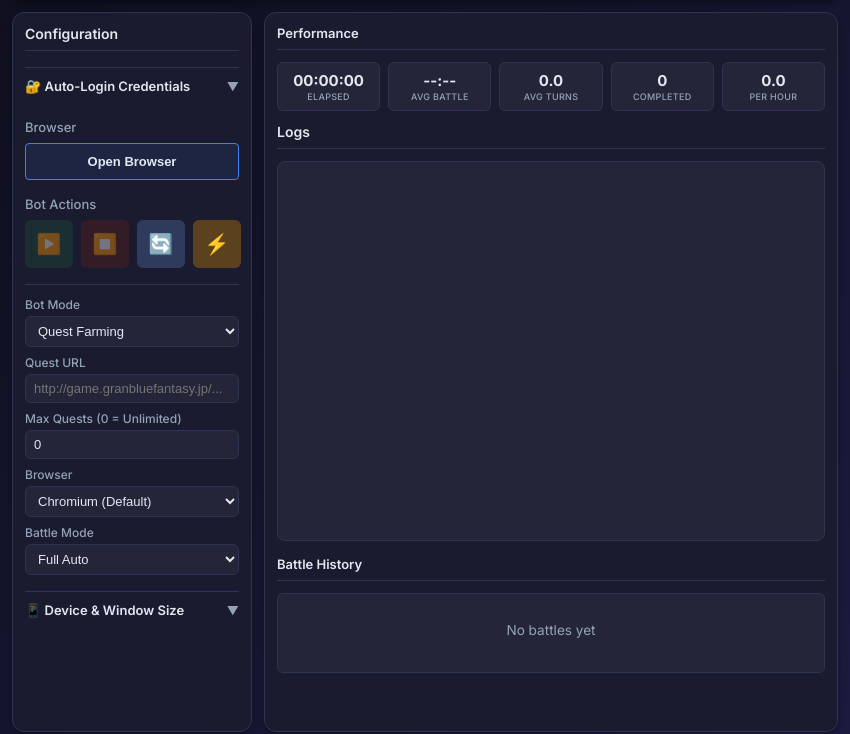
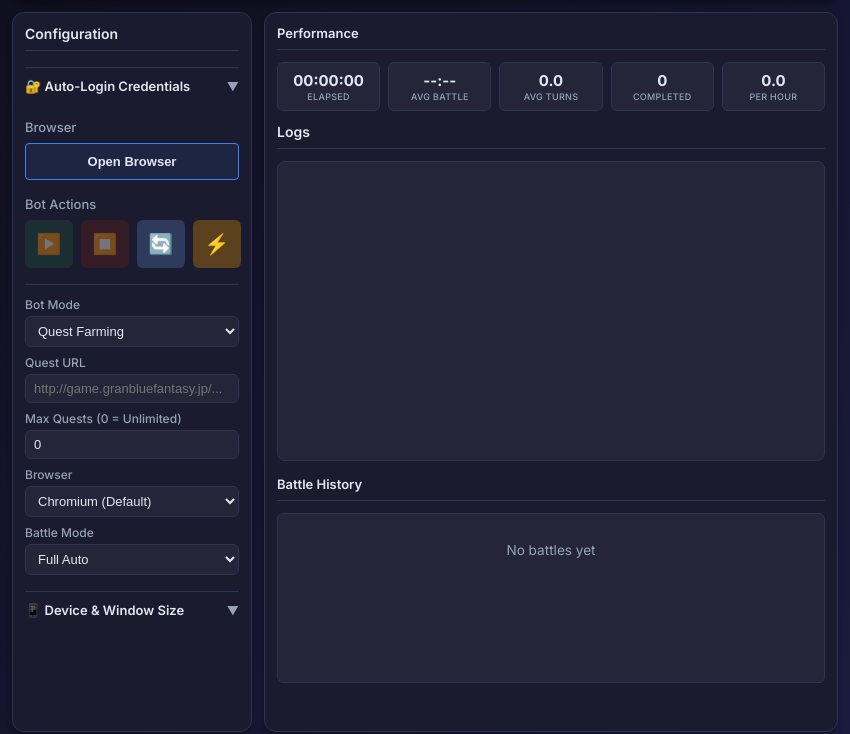
Before and after one commit to gwanen/ganenblue-js, an Electron app: page src/gui/index.html in a window 850 px wide. Shown: the part 66-800 px from the top of the page. Drawn offline with Linux system fonts and the light colour scheme; no server answers.

Commit message:
style: rebalance log and battle history heights for better visibility

```diff
--- a/src/gui/index.html
+++ b/src/gui/index.html
@@ -260,8 +260,8 @@
         }
 
         #log-container {
-            height: 400px;
-            /* Expanded to align Battle History with Bot Actions */
+            height: 300px;
+            /* Adjusted for better history visibility */
             overflow-y: auto;
             font-family: 'Inter', -apple-system, BlinkMacSystemFont, 'Segoe UI', sans-serif;
             font-size: 13px;
@@ -910,11 +910,11 @@
             </div>
 
             <h3 style="margin-top: 5px;">Logs</h3>
-            <div id="log-container" style="height: 380px;"></div>
+            <div id="log-container" style="height: 300px;"></div>
 
             <h3 style="margin-top: 15px; font-size: 13px;">Battle History</h3>
             <div id="battle-times-display"
-                style="height: 80px; overflow-y: auto; font-size: 0.85em; background-color: var(--bg-tertiary); padding: 8px; border-radius: 6px; border: 1px solid var(--border);">
+                style="height: 170px; overflow-y: auto; font-size: 0.85em; background-color: var(--bg-tertiary); padding: 8px; border-radius: 6px; border: 1px solid var(--border);">
                 <div style="color: var(--text-secondary); text-align: center; padding-top: 20px;">No battles yet</div>
             </div>
         </div>
```
